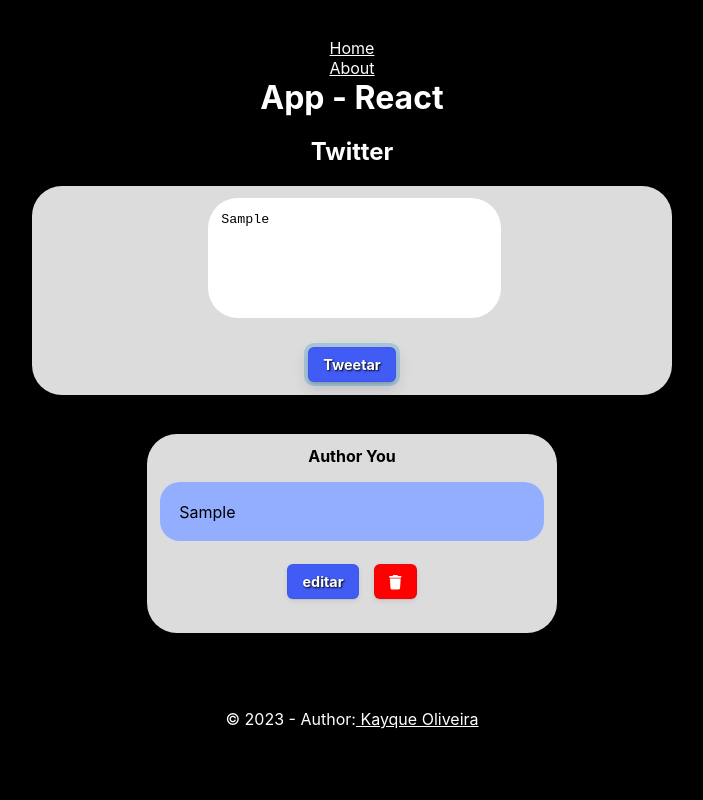
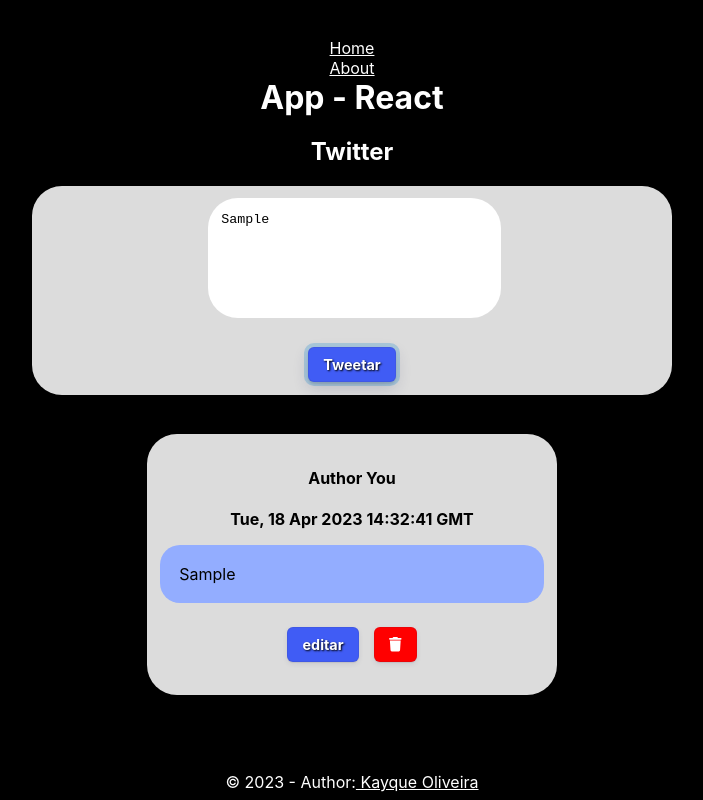
Before and after one commit to kayque-willy/react-ts-app, a React (Vite) app: page / in a window 1280 px wide. Both pictures are taken after typing "Sample" into the empty fields and a click on the button "Tweetar". Shown: the whole page, without its empty margins (288-991 px from the left). Built offline with nearby package versions, Linux system fonts and the light colour scheme.

Commit message:
Data add

```diff
--- a/src/components/Tweet.tsx
+++ b/src/components/Tweet.tsx
@@ -1,13 +1,15 @@
 export type TweetProps = {
   id: number;
   title?: string;
+  date: string;
   text: string;
 };
 
 export function Tweet(props: TweetProps) {
   return (
     <div key={props.id}>
-      {props.title && <span>Author {props.title}</span>}
+      {props.title && <h4>Author {props.title}</h4>}
+      <span>{props.date}</span>
       <p>{props.text}</p>
     </div>
   );
--- a/src/pages/Home.tsx
+++ b/src/pages/Home.tsx
@@ -26,6 +26,7 @@
   useEffect(() => {
     console.log("useEffect");
     localStorage.setItem("tweets", JSON.stringify(tweets));
+    console.log(tweets);
   }, [tweets]);
 
   // Navega pra página About
@@ -68,6 +69,7 @@
         id: 0,
         title: 'You',
         text: text,
+        date: new Date().toUTCString()
       };
       let newList = [];
       let lenght = Object.keys(tweets).length;
```
